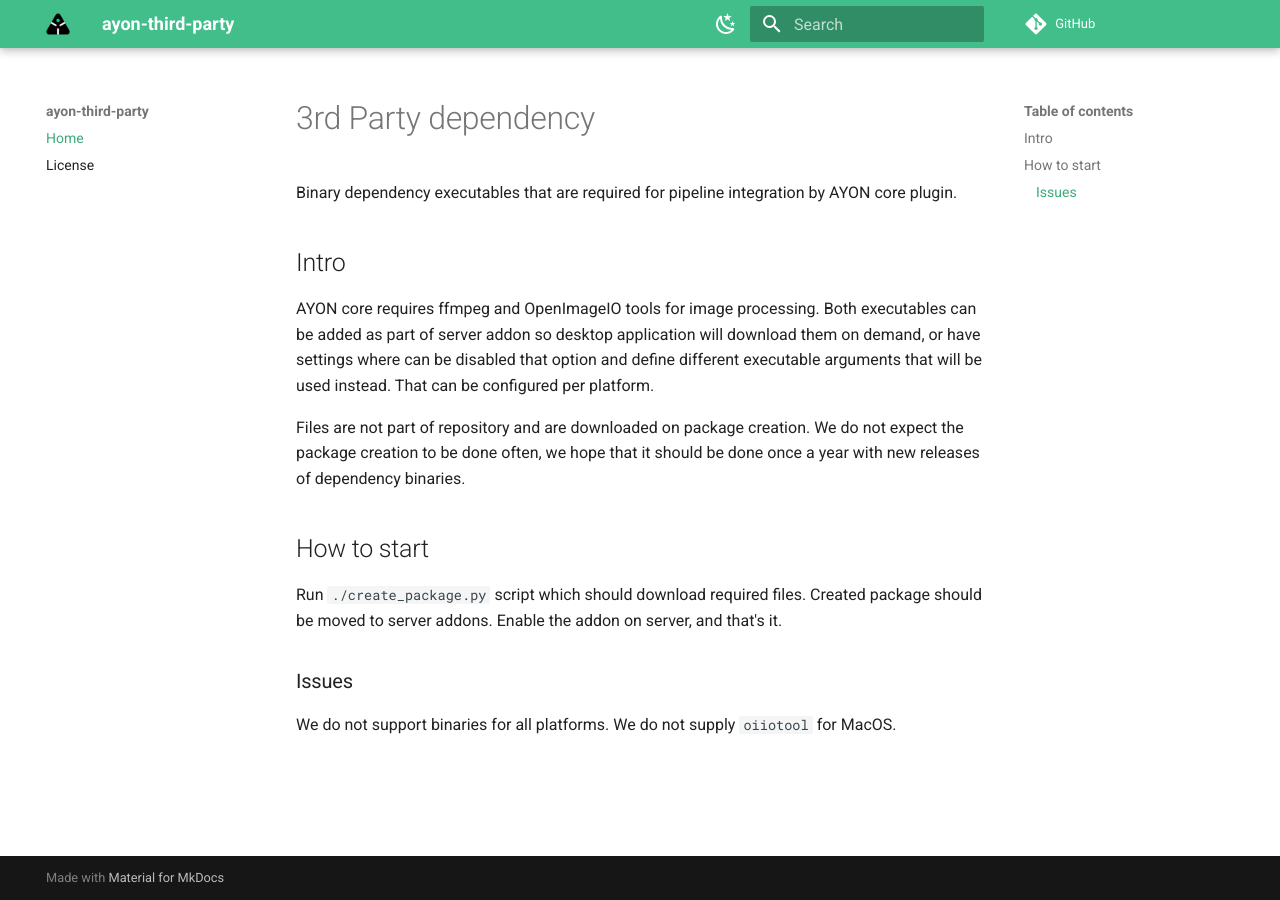
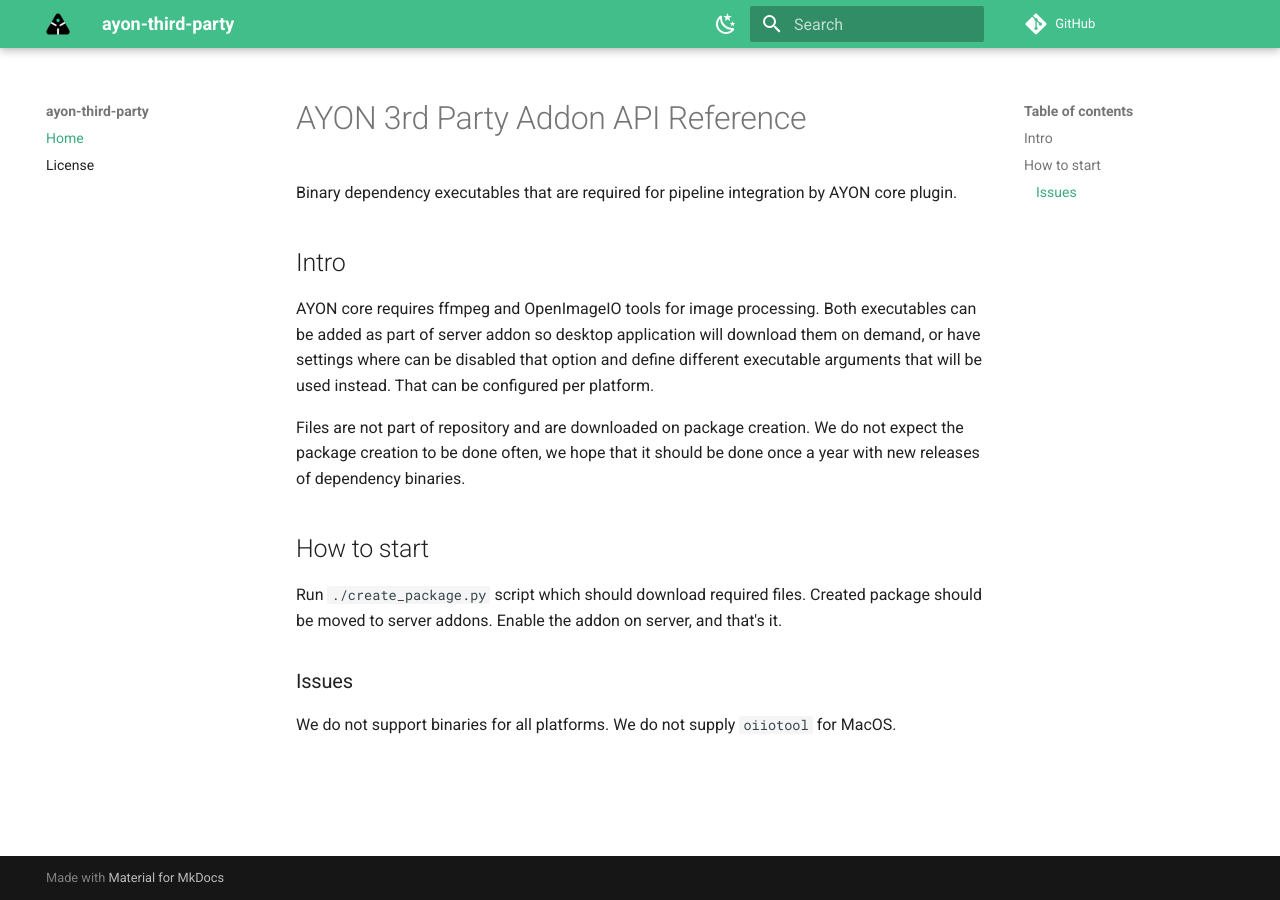
Before and after one commit to ynput/ayon-third-party, an MkDocs documentation site: the page built from docs/index.md, in a window 1280 px wide. Built offline with MkDocs 1.6.1 and Material for MkDocs 9.7.7, drawn with Linux system fonts in a browser that asks for light colours; comment, search, counter and statistics services are not loaded; the version menu is left out.

Commit message:
MK Docs: Refactor the title

```diff
--- a/docs/index.md
+++ b/docs/index.md
@@ -1 +1,3 @@
---8<-- "README.md"
+# AYON 3rd Party Addon API Reference
+
+--8<-- "README.md:2"
```
